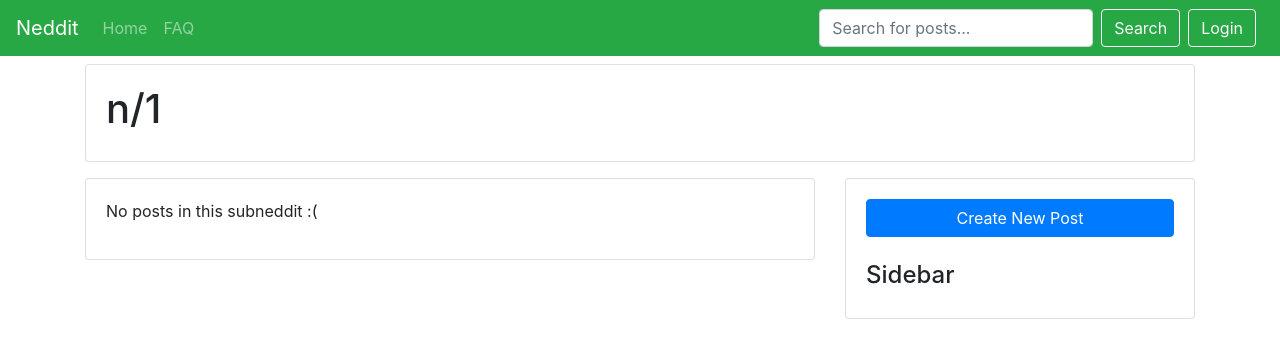
After one commit to WeilonYing/infs2608-neddit, a Django app: page /n/1/ in a window 1280 px wide. The commit adds this page. Shown: the top 358 px of the page. Run offline with Django 3.2, Linux system fonts and the light colour scheme; some libraries are stand-ins or nearby versions.

Commit message:
New changes - Landing page has login form - Split subneddit page into components - Started work on new posts

```diff
--- /dev/null
+++ b/neddit/website/templates/website/subneddit_base.html
@@ -0,0 +1,33 @@
+{% extends "website/base.html" %}
+{% block content %}
+<div class="container">
+  <div class="row">
+    <div class="col-sm">
+      <div class="card my-2">
+        <div class="card-body">
+          <h1>n/{{ subneddit_code }}</h1>
+        </div>
+      </div>
+    </div>
+  </div>
+
+  <div class="row">
+    <div class="col-sm-8">
+      {% block subneddit_content %}{% endblock %}
+    </div>
+    <div class="col-sm"> <!-- Sidebar -->
+      <div class="card my-2">
+        <div class="card-body">
+          <a href="{% url 'website:newpost' subneddit=subneddit_code %}" class="btn btn-primary btn-block">
+            Create New Post</a>
+            <br/>
+          <h4>Sidebar</h4>
+          {{ sidebar }}
+        </div>
+      </div>
+    </div>
+  </div>
+
+</div>
+
+{% endblock %}
--- /dev/null
+++ b/neddit/website/templates/website/subneddit_posts.html
@@ -0,0 +1,20 @@
+{% extends "website/subneddit_base.html" %}
+{% block subneddit_content %}
+
+{% if posts %}
+  {% for post in posts %}
+  <div class="card my-2">
+    <div class="card-body">
+      <p>Posts will go here</p>
+    </div>
+  </div>
+  {% endfor %}
+{% else %}
+<div class="card my-2">
+  <div class="card-body">
+    <p>No posts in this subneddit :(</p>
+  </div>
+</div>
+{% endif %}
+
+{% endblock %}
--- a/neddit/website/urls.py
+++ b/neddit/website/urls.py
@@ -8,5 +8,6 @@ urlpatterns = [
     path('landing/', views.LandingView.as_view(), name='landing'),
     path('faq/', views.FaqView.as_view(), name='faq'),
     path('accounts/', include('django.contrib.auth.urls')),
-    path('n/<str:subneddit>', views.view_subneddit, name='subneddit')
+    path('n/<str:subneddit>/', views.view_subneddit, name='subneddit'),
+    path('n/<str:subneddit>/new/', views.view_newpost, name='newpost')
 ]
--- a/neddit/website/views.py
+++ b/neddit/website/views.py
@@ -1,5 +1,8 @@
+from django.http import HttpResponseRedirect
 from django.shortcuts import render, get_object_or_404
+from django.urls import reverse
 from django.views import generic
+from .forms import LoginForm, PostForm
 
 
 class BaseView(generic.TemplateView):
@@ -8,6 +11,11 @@ class BaseView(generic.TemplateView):
 
 class LandingView(BaseView):
     template_name = 'website/landing.html'
+
+    def get_context_data(self, **kwargs):
+        context = super().get_context_data(**kwargs)
+        context['form'] = LoginForm()
+        return context
 
 
 class IndexView(BaseView):
@@ -20,6 +28,21 @@ class FaqView(BaseView):
 
 def view_subneddit(request, subneddit):
     context = {
+        'subneddit_code': subneddit.upper(),  # subneddit code in upper case
+        'sidebar': "",
+    }
+    return render(request, 'website/subneddit_posts.html', context)
+
+
+def view_newpost(request, subneddit):
+    context = {
         'subneddit_code': subneddit.upper(),
+        'sidebar': "",
+        'form': PostForm(),
     }
-    return render(request, 'website/subneddit.html', context)
+    if request.method == "POST":
+        print("Woah!")
+        return HttpResponseRedirect(
+            reverse('website:subneddit', args=(subneddit,)))
+
+    return render(request, 'website/subneddit_newpost.html', context)
```
Also changed, not shown: neddit/website/forms.py (added, +13 -0 lines), neddit/website/templates/website/landing.html (+21 -8 lines), neddit/website/templates/website/subneddit_newpost.html (added, +16 -0 lines).
